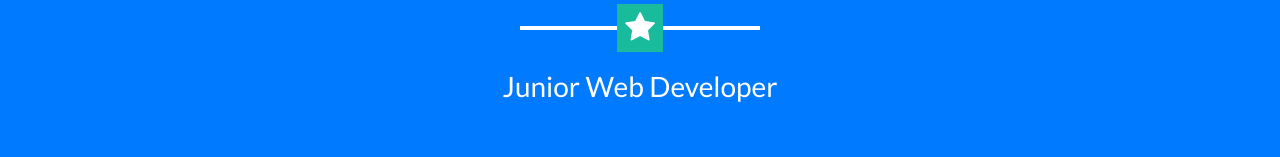
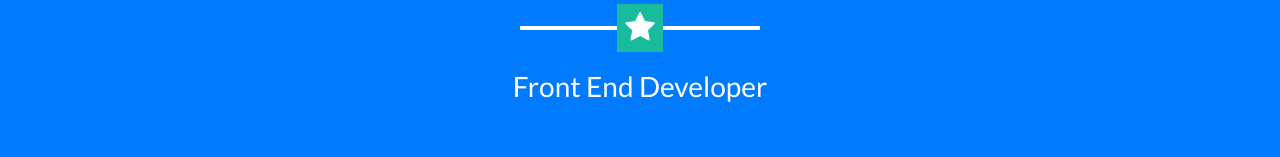
Before and after one commit to desiree-tien/Portfolio, a website with bundled scripts: page index.html in a window 1280 px wide. Shown: the part 643-800 px from the top of the page. Built offline with nearby package versions, Linux system fonts and the light colour scheme.

Commit message:
Updating header

```diff
--- a/index.html
+++ b/index.html
@@ -59,7 +59,7 @@
         <img class="img-fluid mb-5 d-block mx-auto" src="img/desiree.png" alt="">
         <h1 class="text-uppercase mb-0">Desiree Tien</h1>
         <hr class="star-light">
-        <h2 class="font-weight-light mb-0">Junior Web Developer</h2>
+        <h2 class="font-weight-light mb-0">Front End Developer</h2>
       </div>
     </header>
 
```
